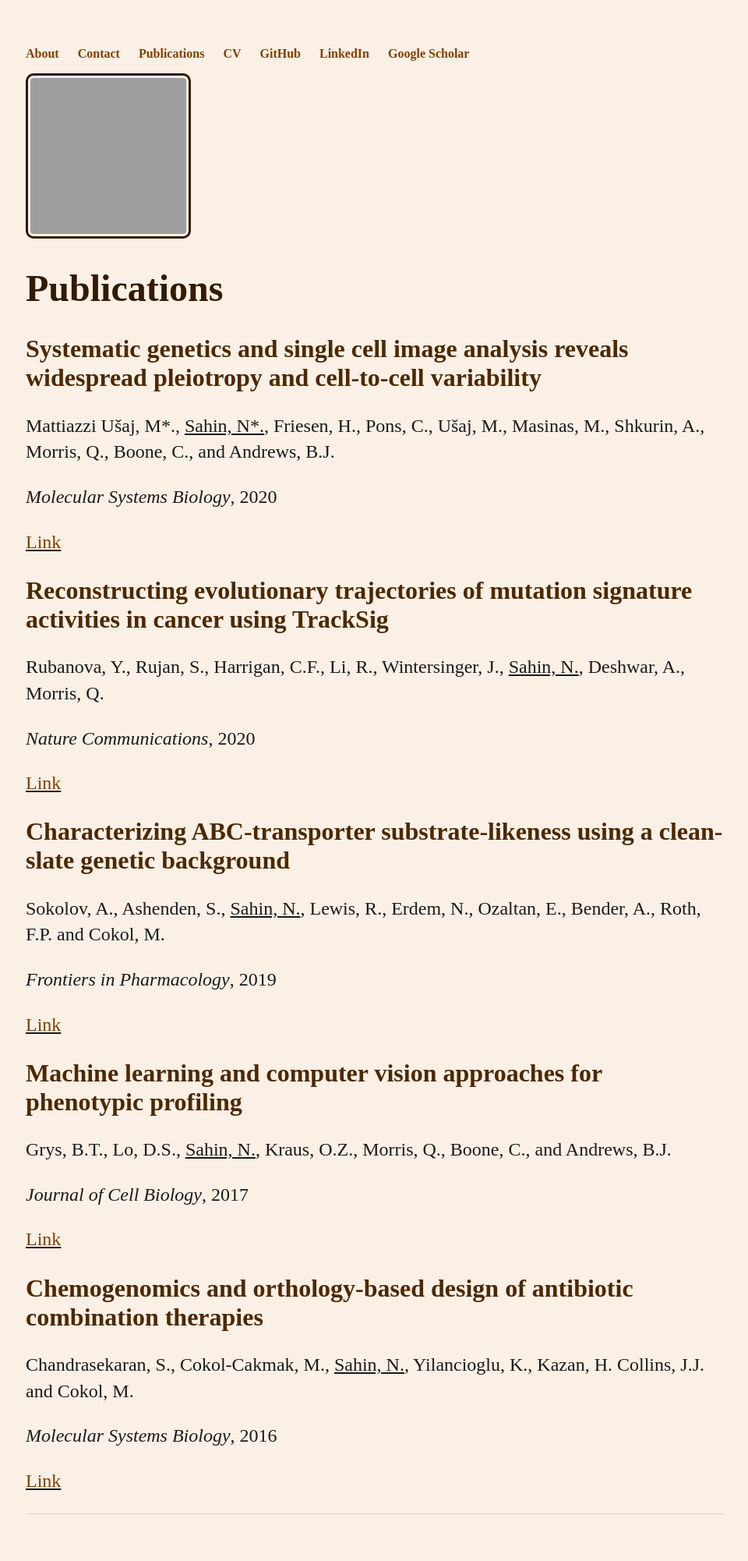
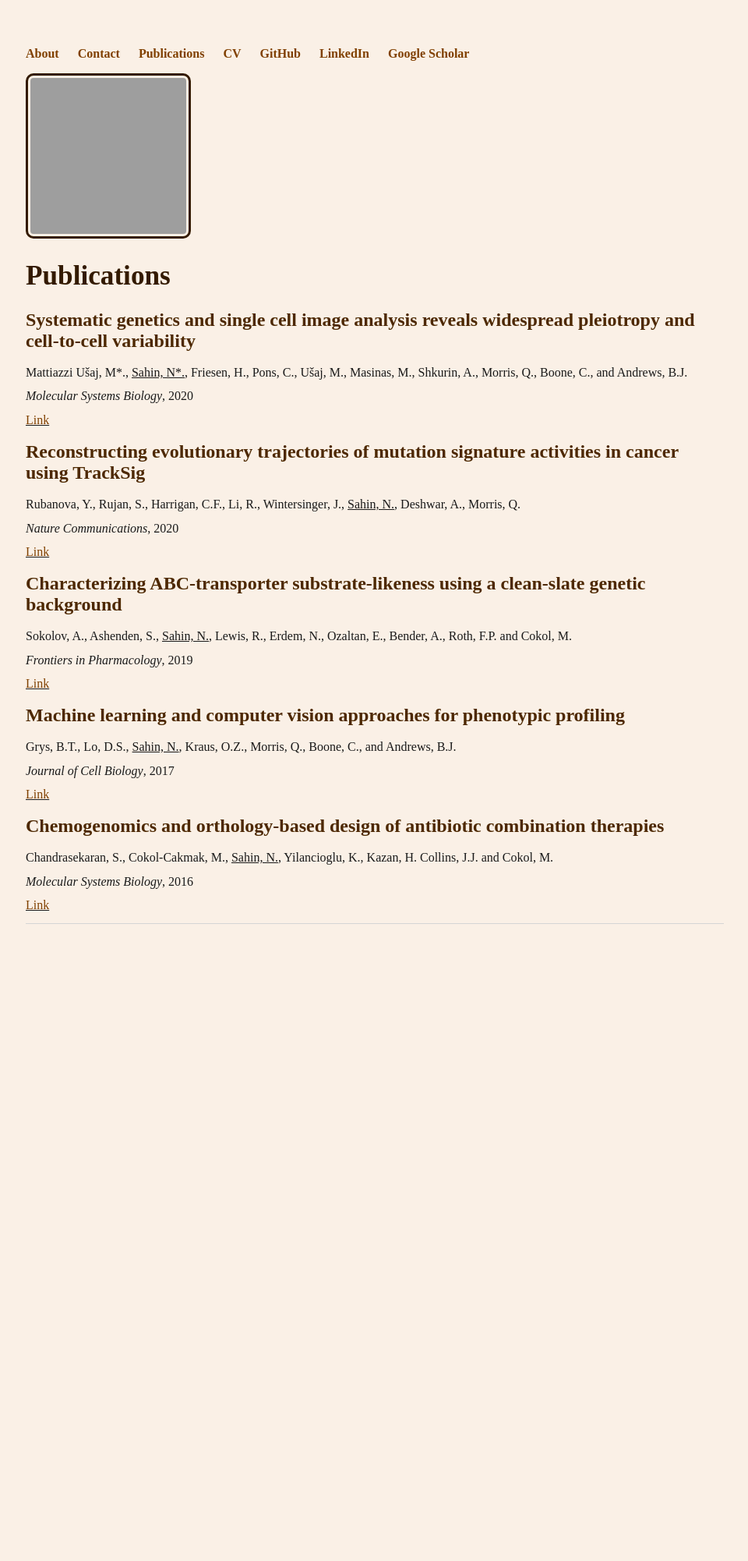
Before and after one commit to nsahin/nsahin.github.io, a Jekyll site: the page built from publications/index.html, in a window 1280 px wide. Shown: the whole page at 78% size, without its empty margins (159-1119 px from the left). Built offline with Jekyll 4.4.1, drawn with Linux system fonts in a browser that asks for light colours; after the commit the page ends 1245 px from its top, so only the background shows below that; grey boxes are pictures that could not be loaded.

Commit message:
Update main.css

```diff
--- a/css/main.css
+++ b/css/main.css
@@ -21,20 +21,20 @@ a:hover {
     text-decoration: underline;
 }
 h1 {
-    font-size: 3em;
+    font-size: 2.2em;
     font-family:'Century Gothic', 'Avenir';
     font-weight: bold;
     color: #331a00;
 }
 h2 {
-    font-size: 2em;
+    font-size: 1.5em;
     font-family:'Century Gothic', 'Avenir';
     font-weight: bold;
     color: #4d2800;
 }
 p {
-    font-size: 1.5em;
-    line-height: 1.4em;
+    font-size: 1em;
+    line-height: 0.9em;
     color: #1a1a1a;
     font-family:'Century Gothic', 'Avenir';
 }
```
